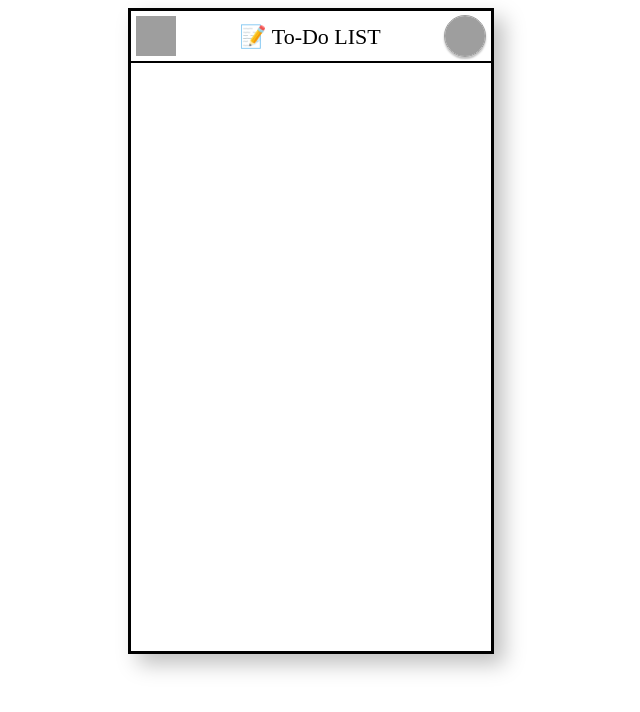
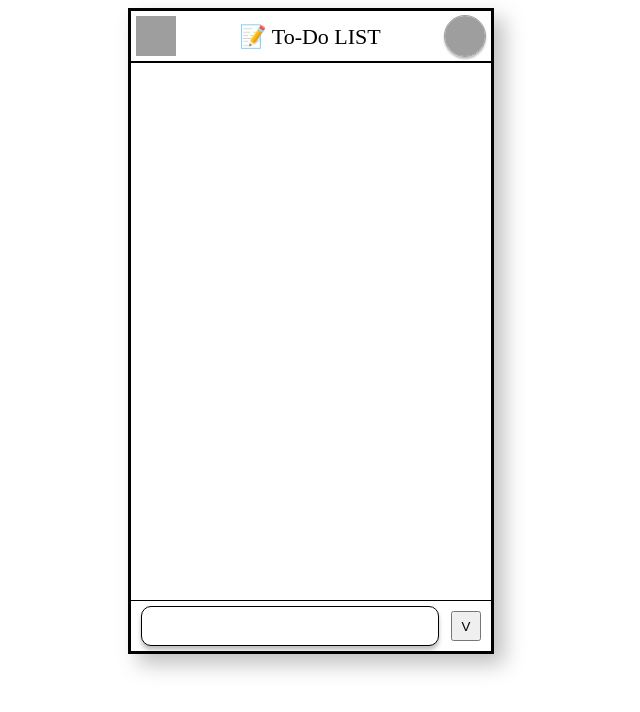
Before and after one commit to jsh3418/my-todo-app, a React (Create React App) app: page / in a window 1280 px wide. Shown: the top 712 px of the page, without its empty margins (329-969 px from the left). Built offline with nearby package versions, Linux system fonts and the light colour scheme; grey boxes are pictures that could not be loaded.

Commit message:
feat: input 구현

```diff
--- a/src/App.js
+++ b/src/App.js
@@ -1,10 +1,12 @@
 import "./App.css";
 import Header from "./components/Header";
+import Input from "./components/Input";
 
 function App() {
   return (
     <div className="App">
       <Header />
+      <Input />
     </div>
   );
 }
--- /dev/null
+++ b/src/components/Input.jsx
@@ -0,0 +1,46 @@
+import styled from "styled-components";
+
+const TodoInputWrapper = styled.div`
+  box-sizing: border-box;
+
+  position: absolute;
+  width: 360px;
+  height: 60px;
+  top: 600px;
+
+  border-top: 1px solid #000000;
+`;
+
+const TodoInput = styled.input`
+  box-sizing: border-box;
+
+  position: absolute;
+  width: 298px;
+  height: 40px;
+
+  margin-top: 5px;
+  margin-left: 10px;
+
+  border: 1px solid #000000;
+  box-shadow: 0px 4px 4px rgba(0, 0, 0, 0.25);
+  border-radius: 10px;
+`;
+
+const CheckButton = styled.button`
+  position: absolute;
+  width: 30px;
+  height: 30px;
+  margin-left: 320px;
+  margin-top: 10px;
+`;
+
+function Input() {
+  return (
+    <TodoInputWrapper>
+      <TodoInput />
+      <CheckButton>V</CheckButton>
+    </TodoInputWrapper>
+  );
+}
+
+export default Input;
```
